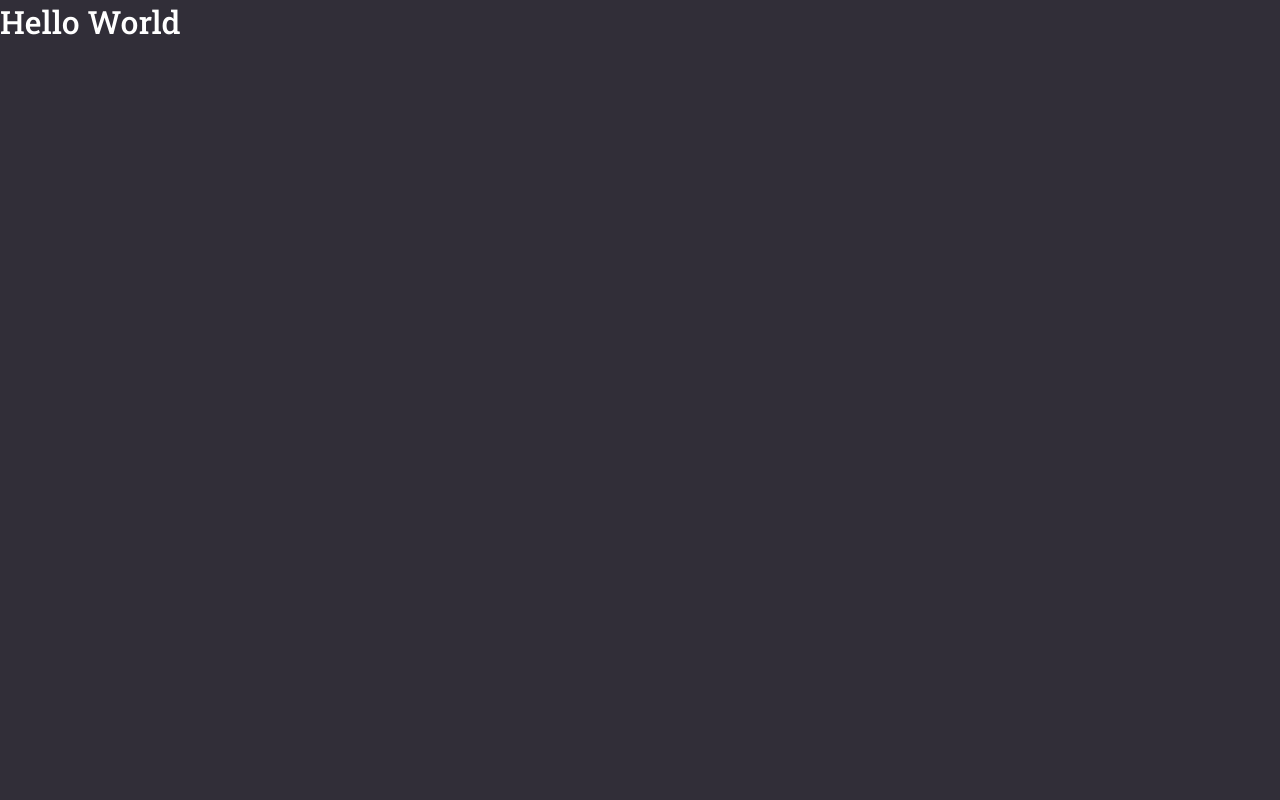
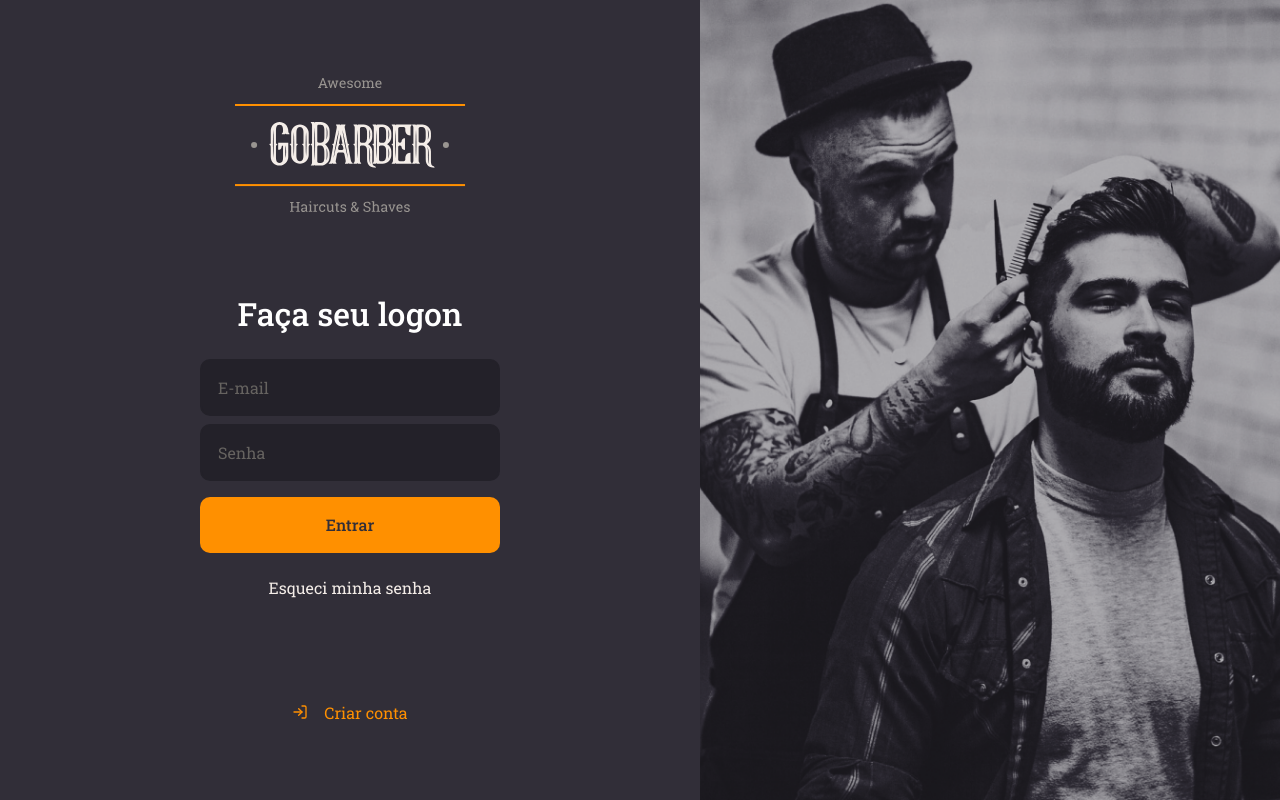
Before and after one commit to islanilton/gobarber-web, a React (Create React App) app: page / in a window 1280 px wide. Built offline with nearby package versions, Linux system fonts and the light colour scheme.

Commit message:
create page SignIn

```diff
--- a/package.json
+++ b/package.json
@@ -10,8 +10,10 @@
     "@types/node": "^12.0.0",
     "@types/react": "^16.9.0",
     "@types/react-dom": "^16.9.0",
+    "polished": "^4.0.3",
     "react": "^16.14.0",
     "react-dom": "^16.14.0",
+    "react-icons": "^3.11.0",
     "react-scripts": "3.4.3",
     "styled-components": "^5.2.0",
     "typescript": "~3.7.2"
--- a/src/App.tsx
+++ b/src/App.tsx
@@ -1,10 +1,12 @@
 import React from 'react';
 import GlobalStyle from './styles/global';
+
+import SignIn from './pages/Signin';
 
 const App: React.FC = () => (
   <>
     <GlobalStyle />
-    <h1>Hello World</h1>
+    <SignIn />
   </>
 );
 
--- /dev/null
+++ b/src/pages/Signin/index.tsx
@@ -0,0 +1,28 @@
+import React from 'react';
+import { FiLogIn } from 'react-icons/fi';
+
+import logoImg from '../../assets/logo.svg';
+
+import * as SignInStyle from './styles';
+
+const SignIn: React.FC = () => (
+  <SignInStyle.Container>
+    <SignInStyle.Content>
+      <img src={logoImg} alt="GoBarber" />
+      <form>
+        <h1>Faça seu logon</h1>
+        <input placeholder="E-mail" />
+        <input type="password" placeholder="Senha" />
+        <button type="submit">Entrar</button>
+        <a href="forgot">Esqueci minha senha</a>
+      </form>
+      <a href="as">
+        <FiLogIn />
+        Criar conta
+      </a>
+    </SignInStyle.Content>
+    <SignInStyle.Background />
+  </SignInStyle.Container>
+);
+
+export default SignIn;
--- /dev/null
+++ b/src/pages/Signin/styles.ts
@@ -0,0 +1,99 @@
+import styled from 'styled-components';
+import { shade } from 'polished';
+
+import bgImg from '../../assets/sign-in-background.png';
+
+export const Container = styled.div`
+  height: 100vh;
+  display: flex;
+  align-items: stretch;
+`;
+
+export const Content = styled.div`
+  display: flex;
+  justify-content: center;
+  align-items: center;
+  flex-direction: column;
+  width: 100%;
+  max-width: 700px;
+
+  form {
+    margin: 80px 0;
+    max-width: 300px;
+    text-align: center;
+
+    h1 {
+      margin-bottom: 24px;
+    }
+
+    input {
+      background: #232129;
+      border-radius: 10px;
+      border: 2px solid #232129;
+      padding: 16px;
+      width: 100%;
+      color: #f4ede8;
+
+      &::placeholder {
+        color: #666360;
+      }
+
+      & + input {
+        margin-top: 8px;
+      }
+    }
+
+    button {
+      background: #ff9000;
+      height: 56px;
+      border-radius: 10px;
+      border: 0;
+      padding: 0 16px;
+      width: 100%;
+      color: #312e38;
+      font-weight: 500;
+      margin-top: 16px;
+      transition: background-color 0.2s;
+
+      &:hover {
+        background: ${shade(0.2, '#ff9000')};
+      }
+    }
+
+    a {
+      color: #f4ede8;
+      display: block;
+      margin-top: 24px;
+      text-decoration: none;
+      transition: color 0.2s;
+
+      &:hover {
+        color: ${shade(0.2, '#f4ede8')};
+      }
+    }
+  }
+
+  & > a {
+    color: #ff9000;
+    display: block;
+    margin-top: 24px;
+    text-decoration: none;
+    transition: color 0.2s;
+    display: flex;
+    align-items: center;
+
+    svg {
+      margin-right: 16px;
+    }
+
+    &:hover {
+      color: ${shade(0.2, '#ff9000')};
+    }
+  }
+`;
+
+export const Background = styled.div`
+  flex: 1;
+  background: url(${bgImg}) no-repeat center;
+  background-size: cover;
+`;
```
Also changed, not shown: 1 other file (tests, documents, lock files or other folders).
